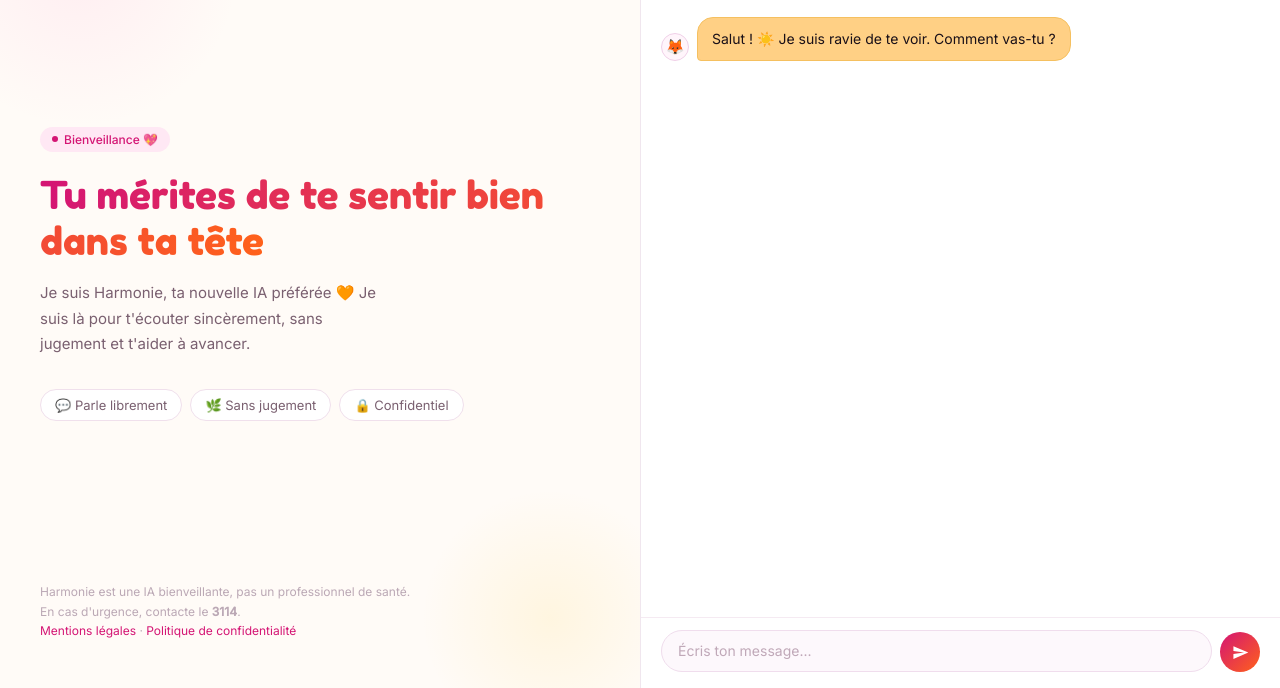
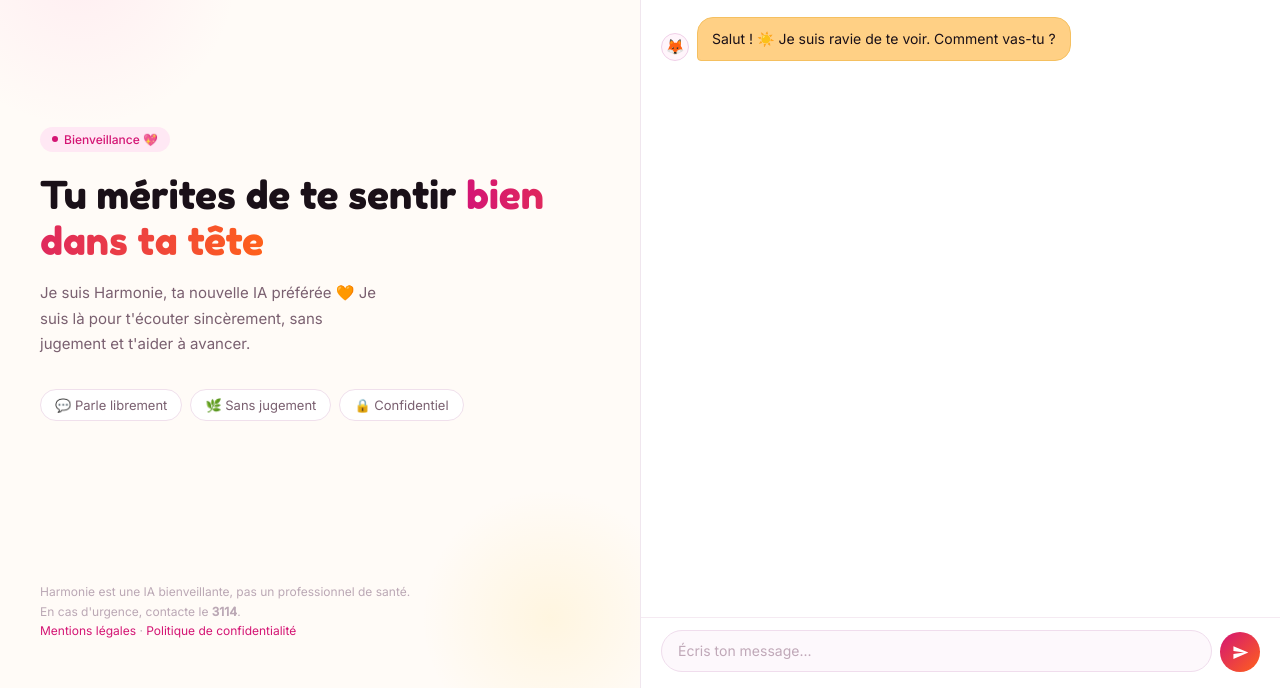
Before and after one commit to stephaniedabonotpro-wq/harmosia-proxy, a plain HTML site: page index.html in a window 1280 px wide. Shown: the part 112-800 px from the top of the page. Drawn offline with Linux system fonts and the light colour scheme.

Commit message:
Update index.html

```diff
--- a/index.html
+++ b/index.html
@@ -88,7 +88,7 @@ h1 span { background: linear-gradient(90deg, var(--pink), var(--orange)); -webki
   <div class="logo"><span class="logo-emoji">🦊</span> Harmonie</div>
   <div class="left-main">
     <div class="tag">Bienveillance 💖</div>
-<h1><span>Tu mérites de te sentir bien dans ta tête</span></h1>
+<h1>Tu mérites de te sentir <span>bien dans ta tête</span></h1>
     <p class="desc">Je suis Harmonie, ta nouvelle IA préférée 🧡 Je suis là pour t'écouter sincèrement, sans jugement et t'aider à avancer.</p>
     <div class="pills">
       <span class="pill">💬 Parle librement</span>
```
